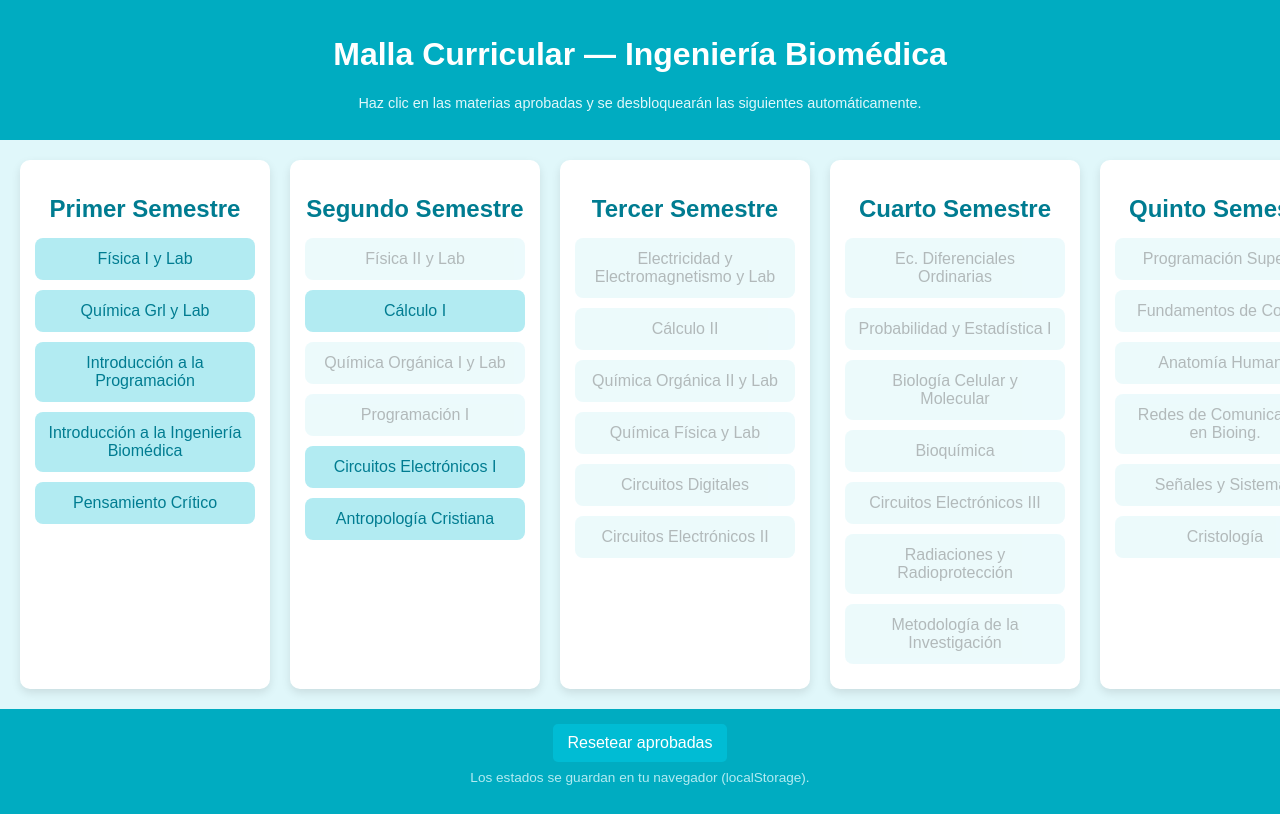
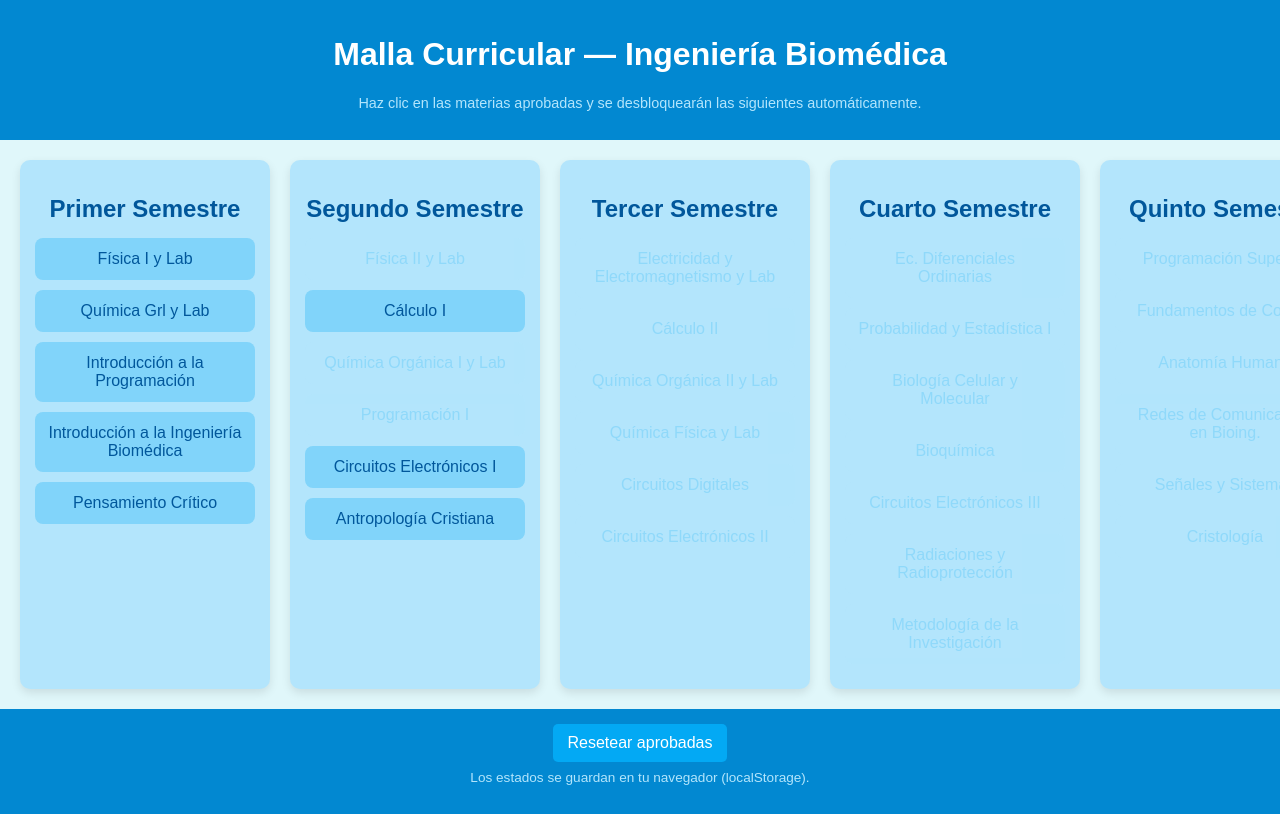
Before and after one commit to holasss85/malla-curricular, a plain HTML site: page index.html in a window 1280 px wide. Drawn offline with Linux system fonts and the light colour scheme.

Commit message:
Update color scheme in estilos.css

```diff
--- a/estilos.css
+++ b/estilos.css
@@ -6,15 +6,15 @@ body {
 }
 
 .topbar {
-  background-color: #00acc1; /* celeste más intenso */
-  color: #fff;
+  background-color: #0288d1; /* celeste intenso */
+  color: #ffffff;
   text-align: center;
   padding: 15px 10px;
 }
 
 .topbar .sub {
   font-size: 0.9em;
-  color: #e0f7fa;
+  color: #b3e5fc; /* celeste más claro */
 }
 
 .malla {
@@ -29,7 +29,7 @@ body {
   display: flex;
   flex-direction: column;
   min-width: 220px;
-  background: #ffffff; /* blanco */
+  background: #b3e5fc; /* celeste claro */
   padding: 15px;
   border-radius: 10px;
   box-shadow: 0 4px 10px rgba(0,0,0,0.1);
@@ -38,12 +38,12 @@ body {
 .semestre h2 {
   text-align: center;
   margin-bottom: 15px;
-  color: #007c91;
+  color: #01579b; /* azul más oscuro para el título */
 }
 
 .materia {
-  background-color: #b2ebf2; /* celeste pastel */
-  color: #007c91;
+  background-color: #81d4fa; /* celeste suave */
+  color: #01579b;
   text-align: center;
   padding: 12px;
   margin-bottom: 10px;
@@ -54,15 +54,15 @@ body {
 }
 
 .materia.aprobada {
-  background-color: #00acc1; /* celeste más intenso */
-  color: #fff;
+  background-color: #0288d1; /* celeste intenso */
+  color: #ffffff;
 }
 
 .materia.locked {
-  background-color: #e0f7fa;
-  color: #7f8c8d;
+  background-color: #b3e5fc; /* celeste muy suave */
+  color: #81d4fa; /* celeste pálido */
   cursor: not-allowed;
-  opacity: 0.6;
+  opacity: 0.7;
 }
 
 .materia:hover:not(.locked) {
@@ -72,12 +72,12 @@ body {
 .footer {
   text-align: center;
   padding: 15px;
-  background: #00acc1;
-  color: #fff;
+  background: #0288d1;
+  color: #ffffff;
 }
 
 .footer button {
-  background-color: #00bcd4;
+  background-color: #03a9f4;
   border: none;
   color: white;
   padding: 10px 15px;
@@ -88,11 +88,11 @@ body {
 }
 
 .footer button:hover {
-  background-color: #0097a7;
+  background-color: #0277bd;
 }
 
 .footer .nota {
   margin-top: 8px;
   font-size: 0.85em;
-  color: #b2ebf2;
+  color: #b3e5fc;
 }
```
